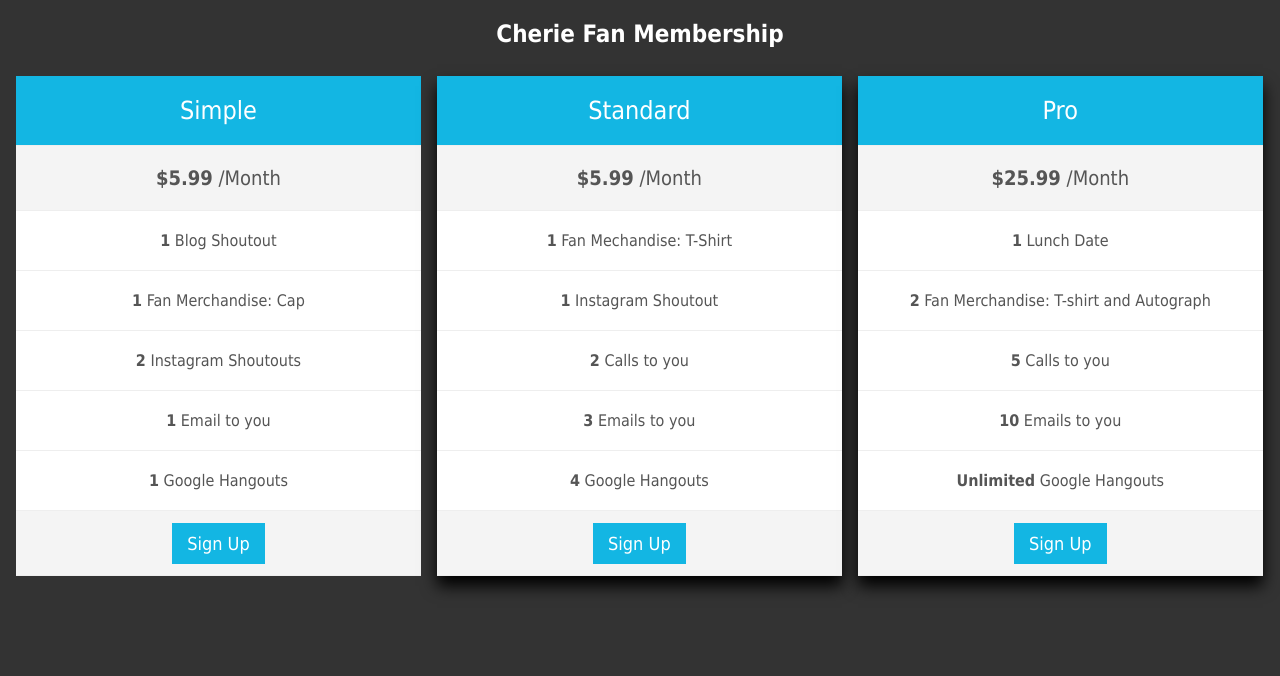
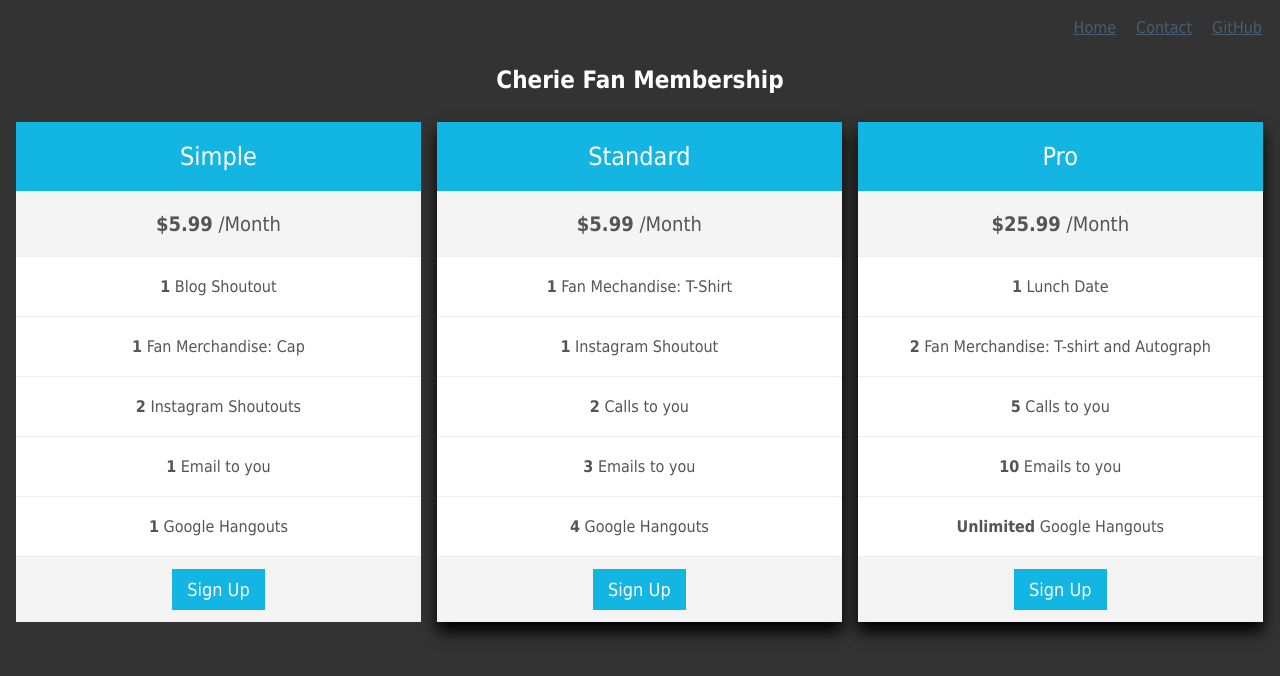
Before and after one commit to cherielum/responsiveTableColumns, a plain HTML site: page index.html in a window 1280 px wide. Drawn offline with Linux system fonts and the light colour scheme.

Commit message:
adding nav

```diff
--- a/index.css
+++ b/index.css
@@ -59,6 +59,23 @@ h2{
     font-size: 18px;
 }
 
+
+.active1:hover, .active2:hover, .active3:hover {
+    color: white;
+}
+
+.active1 {
+	color: #485e74
+}
+
+.active2 {
+	color: #485e74
+}
+
+.active3 {
+	color: #485e74
+}
+
 @media(max-width: 700px){
     .col{
         width: 100%;
--- a/index.html
+++ b/index.html
@@ -8,6 +8,11 @@
     <link rel="stylesheet" href="index.css">
 </head>
 <body>
+
+    	<a class= "active3" href= "https://github.com/cherielum" style ="float: right; margin: 10px"> GitHub </a>
+		<a class= "active2" href= "mailto: cherie.lum2@gmail.com" style ="float: right; margin: 10px">Contact </a>
+		<a class= "active1" href= "../88days-homepage/homepage.html" style ="float: right; margin: 10px" > Home </a>
+		<br /> <br/>
 
     <h2>Cherie Fan Membership</h2>
     <div class= "col">
```
